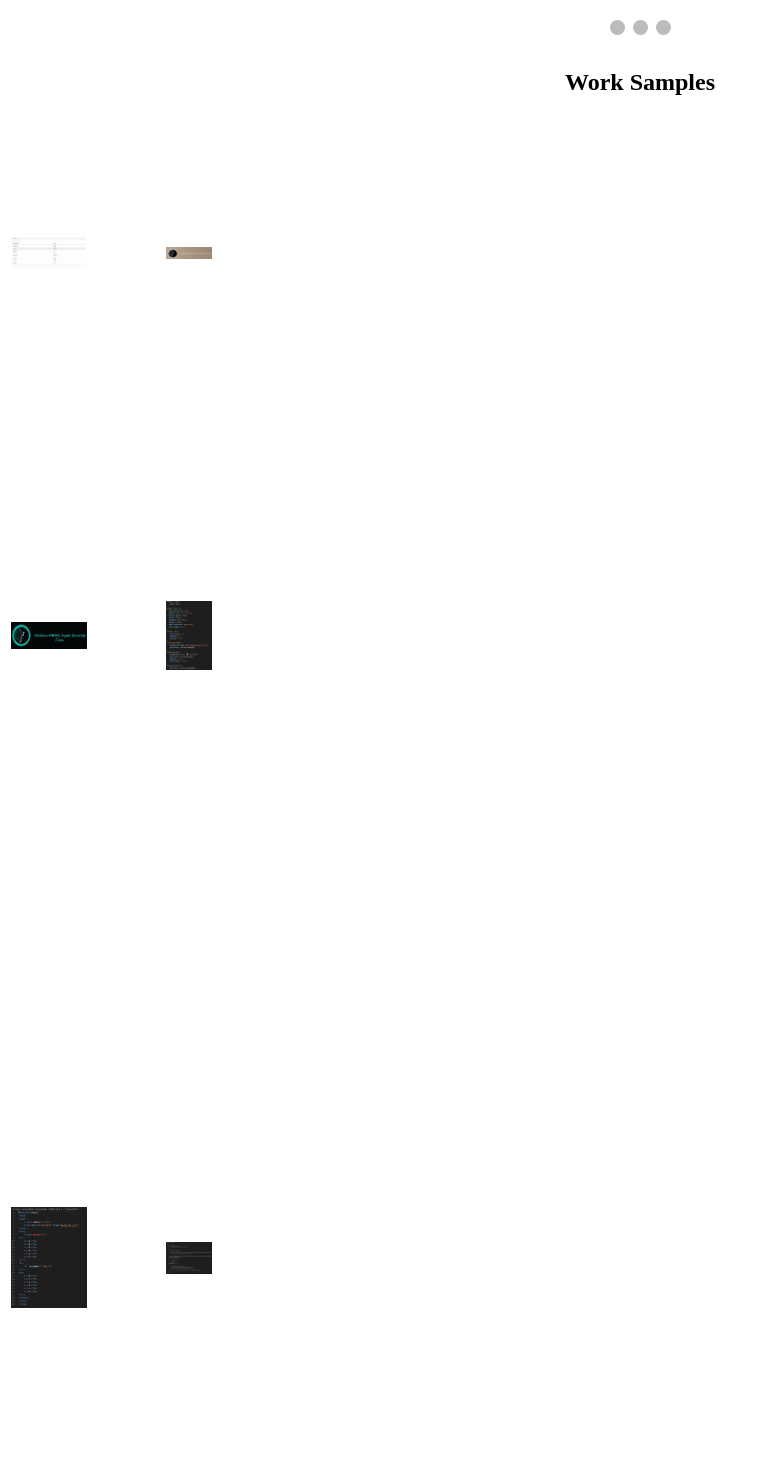
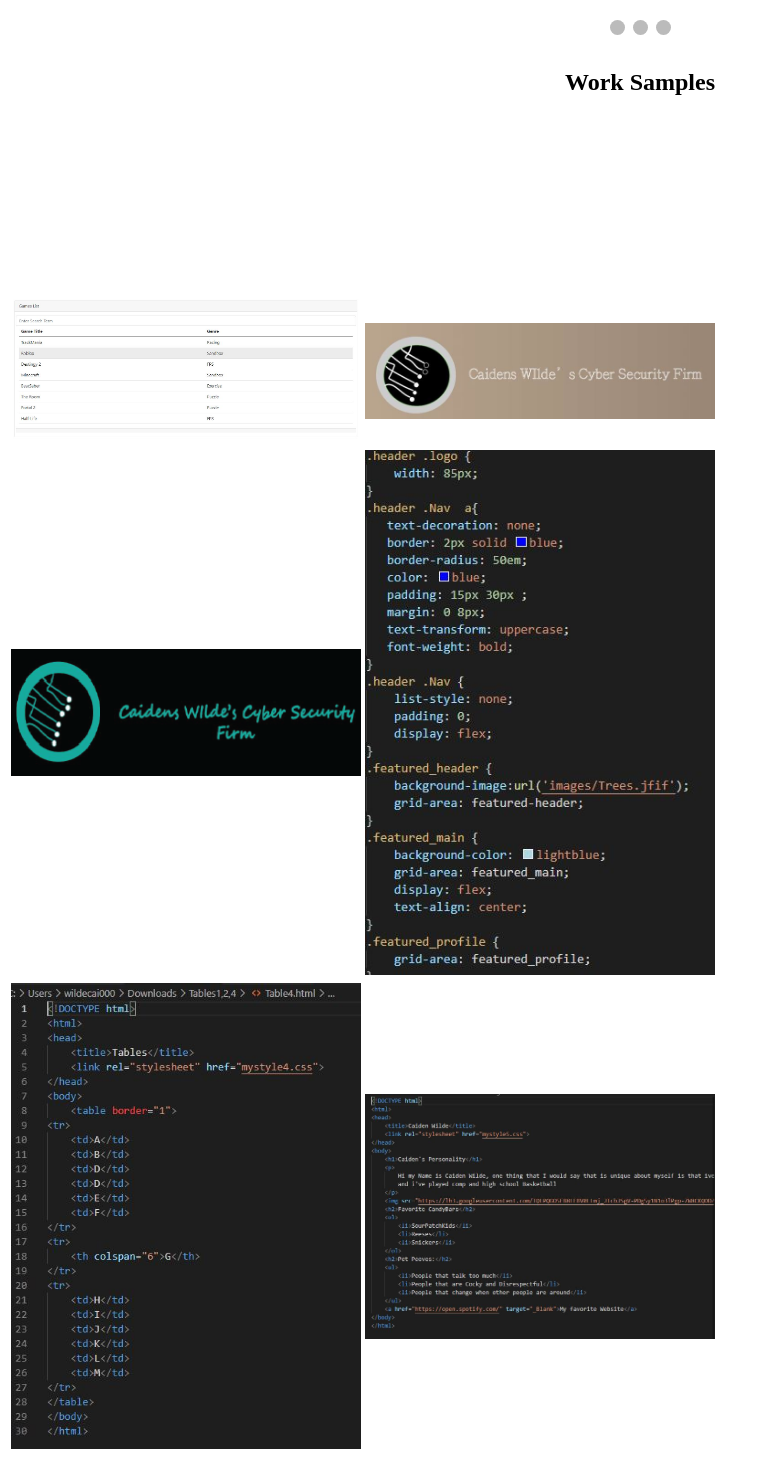
Before and after one commit to wildecai000/iteamsusa-landingpage-caiden-wilde, a plain HTML site: page oldindex.html in a window 1280 px wide. Shown: the part 4209-5666 px from the top of the page, without its empty margins (0-767 px from the left). Drawn offline with Linux system fonts and the light colour scheme.

Commit message:
PC Update

```diff
--- a/iteamscss.css
+++ b/iteamscss.css
@@ -133,22 +133,23 @@ a:hover {
   to {opacity: 1}
 }
  .grid-item1 {
-    width: 50%;
+    width: 350px;
 }
  .grid-item2 {
-    width: 50%;
+   width: 350px;
 }
 .grid-item3 {
-  width: 50%;
+  width: 350px;
 }
 .grid-item4 {
-  width: 50%;
+  width: 350px;
 }
 .grid-item5 {
-  width: 50%;
+  width: 350px;
+
 }
 .grid-item6 {
-  width: 50%;
+  width: 350px;
 }
 
 .table {
@@ -156,6 +157,8 @@ border: 15px red;
 column-gap: 10px;
 width: 20%;
 height: 100%;
+display: flex;
+align-items: center;
 }
 .Cert {
     text-align: center;
```
Also changed, not shown: index.html (+4 -6 lines).
